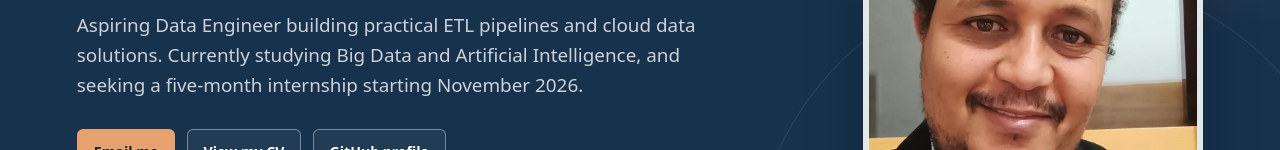
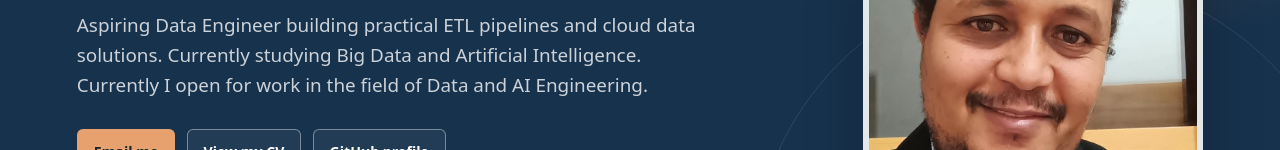
Before and after one commit to Tesfabirhan-WR/project_profile, a plain HTML site: page index.html in a window 1280 px wide. Shown: the part 432-582 px from the top of the page. Drawn offline with Linux system fonts and the light colour scheme.

Commit message:
profile update

```diff
--- a/index.html
+++ b/index.html
@@ -31,8 +31,7 @@
           <h1 id="page-title">Hi, I’m <span>Tesfabirhan Redie.</span></h1>
           <p class="hero-copy">
             Aspiring Data Engineer building practical ETL pipelines and cloud data solutions.
-            Currently studying Big Data and Artificial Intelligence, and seeking a five-month
-            internship starting November 2026.
+            Currently studying Big Data and Artificial Intelligence. Currently I open for work in the field of Data and AI Engineering.
           </p>
           <div class="hero-actions">
             <a class="button button-primary" href="mailto:tesfabirhanw@yahoo.com">Email me</a>
```
Also changed, not shown: 1 other file.
